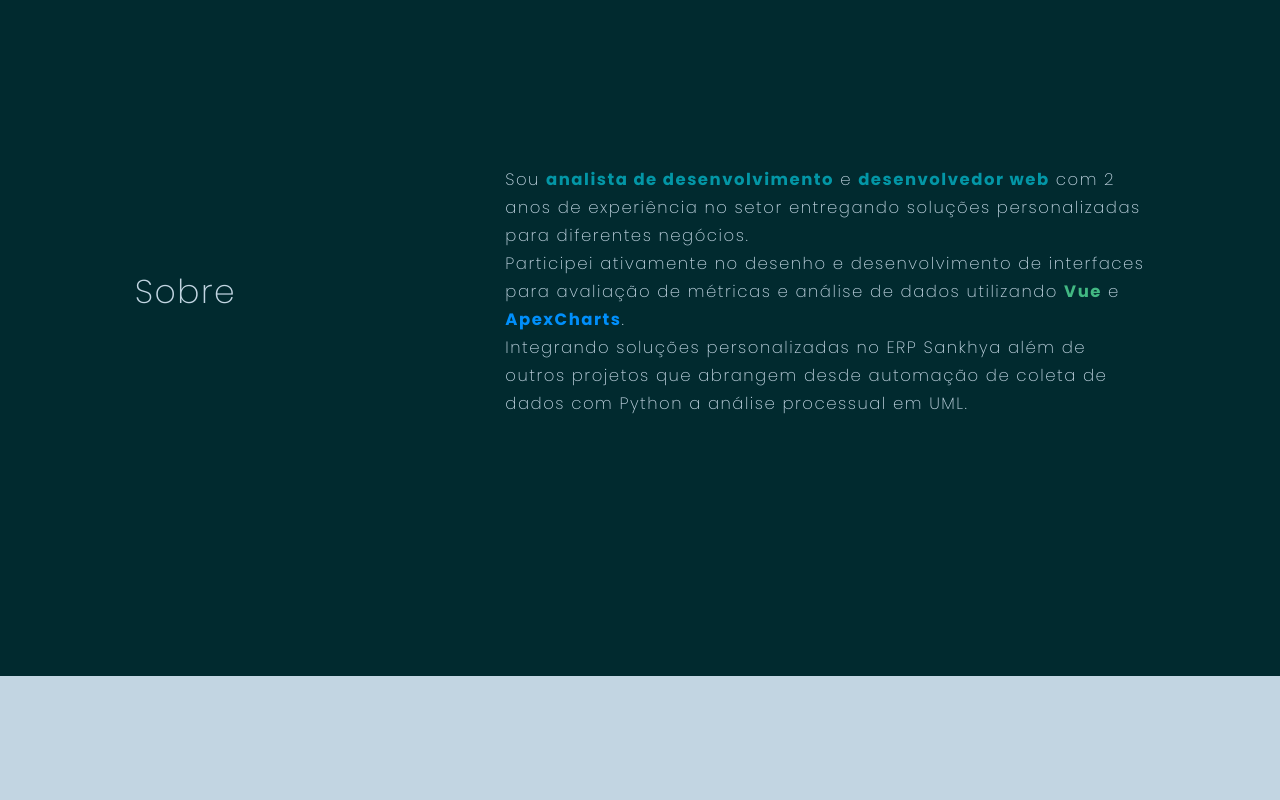
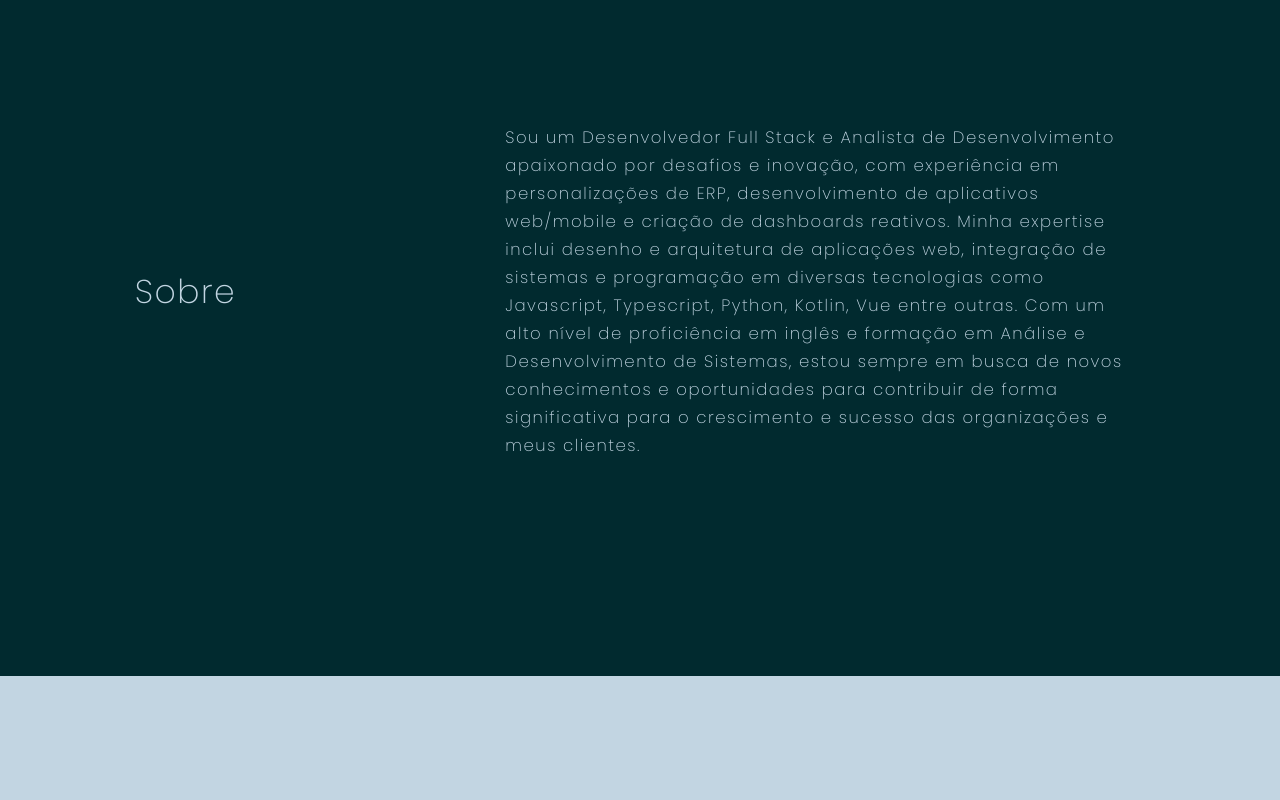
Before and after one commit to cyanoblu/portfolio-app, a Vue app: page / in a window 1280 px wide. Shown: the part 860-1660 px from the top of the page. Built offline with nearby package versions, Linux system fonts and the light colour scheme.

Commit message:
about section rewritten, footer fix

```diff
--- a/src/components/ui/footer/FooterBase.vue
+++ b/src/components/ui/footer/FooterBase.vue
@@ -78,7 +78,8 @@ footer {
   height: fit-content;
   display: flex;
   flex-direction: column;
-  justify-content: flex-start;
+  justify-content: center;
+  align-items: end;
 }
 
 h3 {
--- a/src/stores/AboutStore.ts
+++ b/src/stores/AboutStore.ts
@@ -14,36 +14,29 @@ export const useAboutStore = defineStore( 'about', () => {
     const ptbr = ref({
         about : {
             title: 'Sobre',
-            conjunction: 'e',
-            emphasis1: 'analista de desenvolvimento',
-            emphasis2: 'desenvolvedor web',
-            emphasis3: 'Vue',
-            emphasis4: 'ApexCharts',
-            p1: 'Sou ',
-            p2: ` com 2 anos de experiência no setor entregando soluções personalizadas para diferentes negócios.`,
-            p3: `Participei ativamente no desenho e desenvolvimento de interfaces para avaliação de métricas
-            e análise de dados utilizando `,
-            p4: `Integrando soluções personalizadas no ERP
-            Sankhya além de outros projetos que abrangem desde automação de coleta de dados com Python a
-            análise processual em UML.`,
-            p5: `Atualmente, busco aprimorar meus conhecimentos em desenvolvimento web atingindo todos os
-            níveis do processo com forte afinidade em front end.`,
+            about: `Sou um Desenvolvedor Full Stack e Analista de Desenvolvimento apaixonado
+                    por desafios e inovação, com experiência em personalizações de ERP,
+                    desenvolvimento de aplicativos web/mobile e criação de dashboards reativos.
+                    Minha expertise inclui desenho e arquitetura de aplicações web, integração
+                    de sistemas e programação em diversas tecnologias como Javascript, Typescript,
+                    Python, Kotlin, Vue entre outras. Com um alto nível de proficiência em inglês
+                    e formação em Análise e Desenvolvimento de Sistemas, estou sempre em busca de
+                    novos conhecimentos e oportunidades para contribuir de forma significativa para
+                    o crescimento e sucesso das organizações e meus clientes.`
         } as About
     })
 
     const eng = ref({
         about : {
             title: 'About me',
-            conjunction: 'and',
-            emphasis1: 'development analyst',
-            emphasis2: 'web developer',
-            emphasis3: 'Vue',
-            emphasis4: 'ApexCharts',
-            p1: 'I am a ',
-            p2: ' with 2 years of experience in the sector delivering customized solutions for different businesses.',
-            p3: 'I actively participated in the design and development of interfaces for metric evaluation and data analysis using',
-            p4: 'Integrating customized solutions into the ERP Sankhya, as well as other projects ranging from data collection automation with Python to process analysis in UML.',
-            p5: 'Currently, I seek to enhance my knowledge in web development, reaching all levels of the process with a strong affinity for front-end.',
+            about: `I am a passionate Full Stack Developer and Development Analyst, driven by challenges
+                    and innovation, with experience in ERP customizations,web and mobile app development,
+                    and reactive dashboard design. My expertise includes designing and architecting web
+                    applications, system integration, and programming in various technologies such as JavaScript,
+                    TypeScript, Python, Kotlin, Vue, among others. With a high level of proficiency in English
+                    and a background in Systems Analysis and Development, I am always seeking new knowledge
+                    and opportunities to contribute significantly to the growth and success of organizations
+                    and my clients.`
         } as About })
 
     watch(locale,() => {
@@ -60,14 +53,6 @@ export const useAboutStore = defineStore( 'about', () => {
 
 interface About {
     title: string,
-    conjunction: string,
-    emphasis1: string,
-    emphasis2: string,
-    emphasis3: string,
-    emphasis4: string,
-    p1: string,
-    p2: string,
-    p3: string,
-    p4: string,
+    about: String
 
 }
--- a/src/stores/HeroStore.ts
+++ b/src/stores/HeroStore.ts
@@ -19,14 +19,14 @@ export const useHeroStore = defineStore('hero', () => {
             greeting: {
                 intro: "Hi, i'm ",
                 title: "Raphael Barbosa",
-                subtitle: "I'm a developer"
+                subtitle: "I'm a full stack developer"
             } as Greeting
         })
         const ptbr = ref({
             greeting: {
                 intro: "Olá, me chamo ",
                 title: "Raphael Barbosa",
-                subtitle: "Sou desenvolvedor"
+                subtitle: "Sou desenvolvedor Full Stack"
             } as Greeting
         })
         watch(locale,() => {
--- a/src/views/AboutView.vue
+++ b/src/views/AboutView.vue
@@ -5,24 +5,8 @@
     </div>
     <div class="about-flex-item">
       <p>
-        {{ useAbout.content.about.p1 }}
-        <a class="emphasis" disabled>{{ useAbout.content.about.emphasis1 }}</a>
-        {{ useAbout.content.about.conjunction }}
-        <a class="emphasis" disabled>{{ useAbout.content.about.emphasis2 }}</a>
-        {{ useAbout.content.about.p2 }}
+        {{ useAbout.content.about.about }}
       </p>
-      <p>
-        {{ useAbout.content.about.p3 }}
-        <a href="https://vuejs.org/" class="emphasis emph3" target="_blank">{{
-          useAbout.content.about.emphasis3
-        }}</a>
-        {{ useAbout.content.about.conjunction }}
-        <a href="https://apexcharts.com/" class="emphasis emph4" target="_blank">{{
-          useAbout.content.about.emphasis4
-        }}</a
-        >.
-      </p>
-      <p>{{ useAbout.content.about.p4 }}</p>
     </div>
   </div>
 </template>
```
Also changed, not shown: 1 other file (tests, documents, lock files or other folders).
